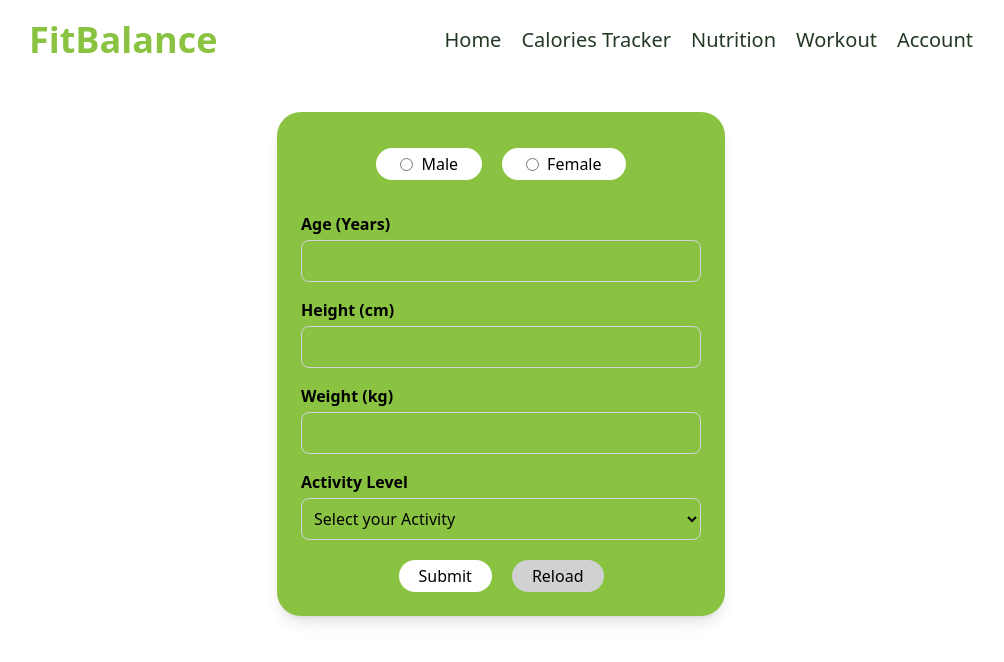
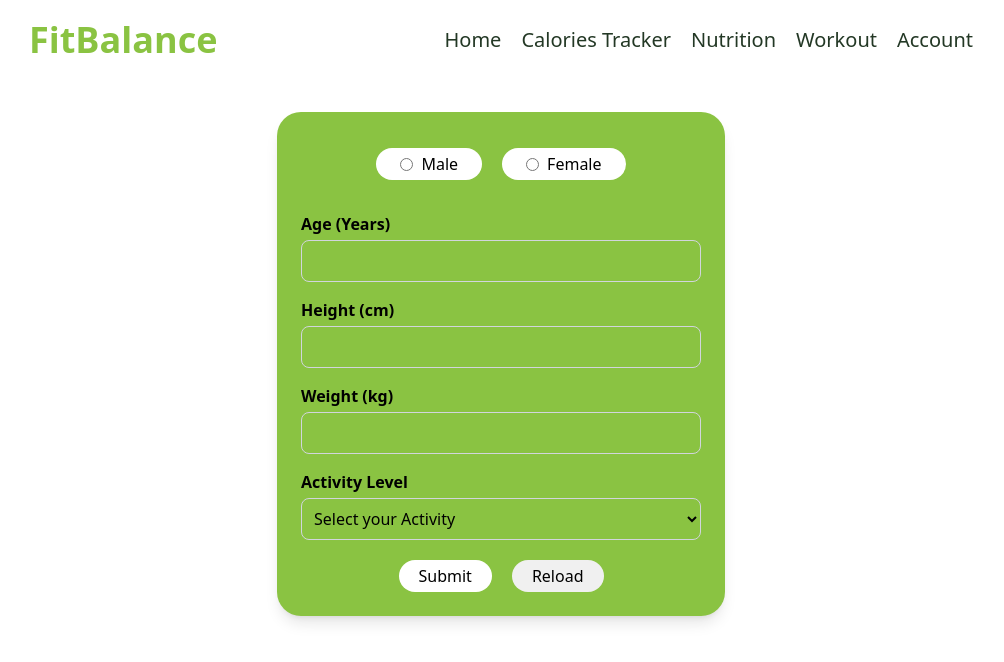
Before and after one commit to WSU-4110/FitBalance, a React (Vite) app in the folder FitBalance/: page /caloriestracker in a window 1280 px wide. Shown: the top 662 px of the page, without its empty margins (139-1143 px from the left). Built offline with nearby package versions, Linux system fonts and the light colour scheme.

Commit message:
cursor pointer

```diff
--- a/FitBalance/src/front-end/Account.jsx
+++ b/FitBalance/src/front-end/Account.jsx
@@ -52,7 +52,7 @@ const Account = () => {
                   value={name} // Connect the input field value to the state variable.
                   onChange={(e) => setName(e.target.value)} // Change the state variable to the new value.
                   className="w-full p-2 mt-1 border rounded"
-                  placeholder="Enter your full name"
+                  placeholder="Full name"
                 />
               </div>
             )}
--- a/FitBalance/src/front-end/CaloriesTracker.jsx
+++ b/FitBalance/src/front-end/CaloriesTracker.jsx
@@ -149,13 +149,13 @@ const CaloriesTracker = () => {
 
             <div className="flex flex-row justify-center space-x-5 pt-5">
               <button
-                className="bg-white px-5 py-1 rounded-2xl font-medium"
+                className="bg-white px-5 py-1 rounded-2xl font-medium cursor-pointer"
                 type="submit"
               >
                 Submit
               </button>
               <button
-                className="bg-[#d1d1d1] px-5 py-1 rounded-2xl font-medium"
+                className="bg-[#f0f0f0] px-5 py-1 rounded-2xl font-medium cursor-pointer"
                 onClick={reload}
                 type="reset"
               >
```
